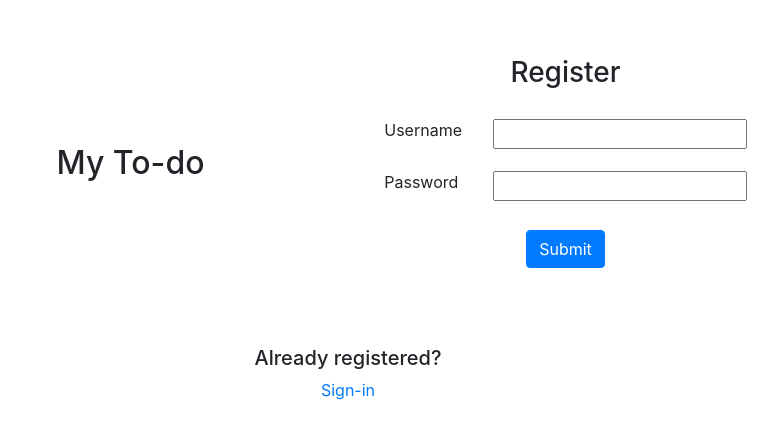
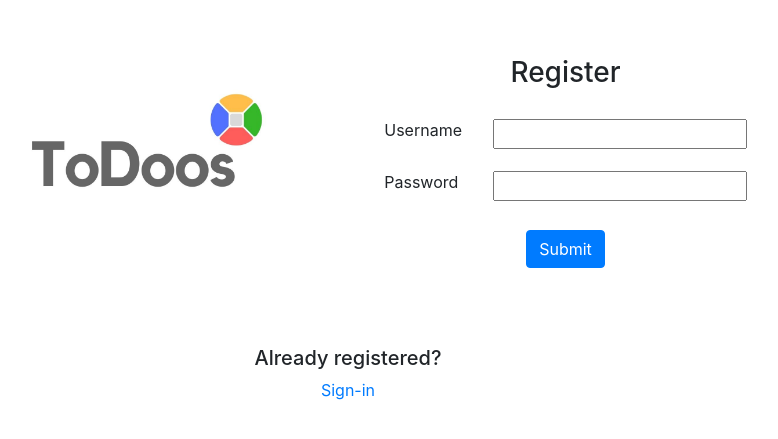
Before and after one commit to hebergonza719/to-do-list, a React (Create React App) app: page /register in a window 1280 px wide. Shown: the part 203-642 px from the top of the page, without its empty margins (292-1070 px from the left). Built offline with nearby package versions, Linux system fonts and the light colour scheme.

Commit message:
changed from sqlite to pg

```diff
--- a/src/App.css
+++ b/src/App.css
@@ -99,3 +99,7 @@
     max-width: 900px;
   }
 }
+
+.logo {
+  width: inherit;
+}
--- a/src/App.js
+++ b/src/App.js
@@ -8,8 +8,10 @@
 import PageNotFound from './components/PageNotFound';
 import PrivateRoute from './components/PrivateRoute';
 import NavBar from './components/NavBar';
-import axios from 'axios';
+// import axios from 'axios';
 import TasksListContext from './context/TasksListContext';
+import { axiosWithAuth } from './utils/axiosWithAuth';
+
 
 import Container from 'react-bootstrap/Container';
 
@@ -19,7 +21,7 @@
 
   const fetchData = () => {
     if (localStorage.getItem("user_id")) {
-      axios
+      axiosWithAuth()
         .get(`${process.env.REACT_APP_BACKEND_URL}/tasks/users/${localStorage.getItem("user_id")}`)
           .then(res => {
             setData(res.data);
--- a/src/components/Login.js
+++ b/src/components/Login.js
@@ -2,6 +2,7 @@
 import { NavLink, useHistory } from 'react-router-dom';
 import { axiosWithAuth } from '../utils/axiosWithAuth';
 import TasksListContext from '../context/TasksListContext';
+import logo from '../images/ToDoosLogo.jpg';
 
 
 import Button from 'react-bootstrap/Button';
@@ -57,7 +58,8 @@
       <Container className="login-container">
         <Row className="align-items-center no-gutters">
           <Col md={6} id="login-register-logo-container">
-            <h2 className="text-center">My To-do</h2>
+            {/* <h2 className="text-center">My To-do</h2> */}
+            <img className="logo" src={logo} alt="ToDoos Logo"/>
           </Col>
           <Col md={6} id="login-register-form-container">
             <form onSubmit={handleLogin}>
--- a/src/components/Register.js
+++ b/src/components/Register.js
@@ -1,6 +1,9 @@
 import React, { useState } from 'react';
 import { NavLink, useHistory } from 'react-router-dom';
-import { axiosWithAuth } from '../utils/axiosWithAuth';
+// import { axiosWithAuth } from '../utils/axiosWithAuth';
+import axios from 'axios';
+import logo from '../images/ToDoosLogo.jpg';
+
 
 import Button from 'react-bootstrap/Button';
 import Container from 'react-bootstrap/Container';
@@ -25,7 +28,7 @@
 
   const handleRegister = e => {
     e.preventDefault();
-    axiosWithAuth()
+    axios
       .post(`${process.env.REACT_APP_BACKEND_URL}/auth/register`, (credentials))
       .then(res => {
         history.push("/");
@@ -44,7 +47,8 @@
       <Container className="login-container">
         <Row className="align-items-center no-gutters">
           <Col md={6} id="login-register-logo-container">
-            <h2 className="text-center">My To-do</h2>
+            {/* <h2 className="text-center">My To-do</h2> */}
+            <img className="logo" src={logo} alt="ToDoos Logo"/>
           </Col>
           <Col md={6} id="login-register-form-container">
             <form onSubmit={handleRegister}>
--- a/src/components/Task.js
+++ b/src/components/Task.js
@@ -17,7 +17,7 @@
       ...item,
       completed: !item.completed
     };
-    axiosWithAuth
+    axiosWithAuth()
       .put(`${process.env.REACT_APP_BACKEND_URL}/tasks/${item.id}`, updatedItem)
       .then(res => {
         toggleRefresh();
@@ -28,7 +28,7 @@
   }
 
   const removeTask = () => {
-    axiosWithAuth
+    axiosWithAuth()
       .delete(`${process.env.REACT_APP_BACKEND_URL}/tasks/${item.id}`)
       .then(res => {
         toggleRefresh();
--- a/src/components/ToDoForm.js
+++ b/src/components/ToDoForm.js
@@ -26,8 +26,11 @@
       notes: newNotes,
       completed: false
     }
-    axiosWithAuth
+    axiosWithAuth()
       .post(`${process.env.REACT_APP_BACKEND_URL}/tasks`, newTask)
+      // .then((response) => {
+      //   console.log(response)
+      // })
       .catch(err => {
         console.log(err);
       });
```
Also changed, not shown: src/images/ToDoosLogo.jpg (added).
